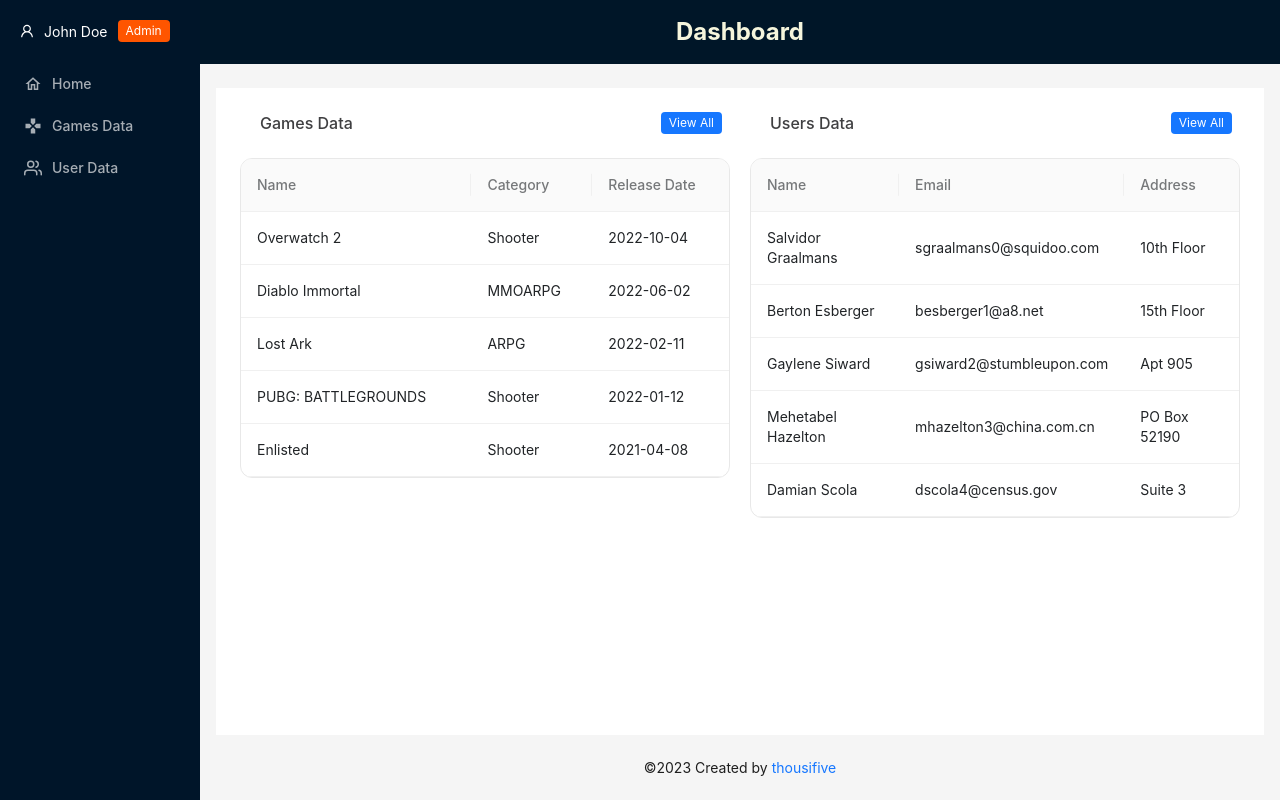
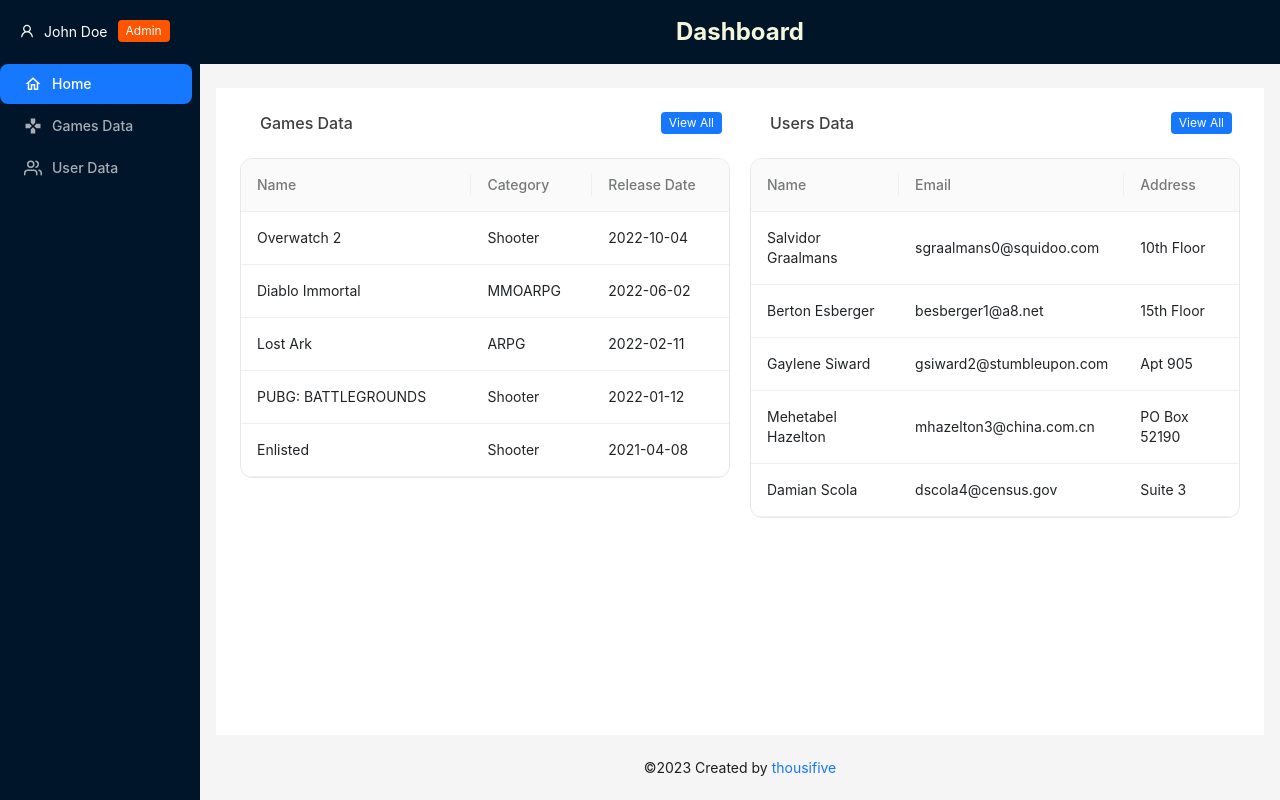
Before and after one commit to thousifive/next-dashboard, a Next.js app: page / in a window 1280 px wide. Built offline with nearby package versions, Linux system fonts and the light colour scheme.

Commit message:
app js changes

```diff
--- a/src/pages/_app.js
+++ b/src/pages/_app.js
@@ -33,21 +33,20 @@ const sideBarItems = [
 ];
 
 const App = ({ Component, pageProps }) => {
+
   const router = useRouter();
-  if (router?.isFallback) {
-    return <Loader />;
-  }
-  const {
-    token: { colorBgContainer },
-  } = theme.useToken();
 
-  const defaultSelected = () => {
+  const defaultSelected = useMemo(() => {
     const path = router.pathname;
     const ele = sideBarItems.find(
       (ele) =>
         ele.href === path);
-    return [(ele ? ele : sideMenuItem[0]).key];
-  };
+    return [(ele ? ele : sideBarItems[0]).key];
+  }, [router.pathname]);
+
+  const {
+    token: { colorBgContainer },
+  } = theme.useToken();
 
   return (
     <Layout style={{height: "100vh"}}>
```
